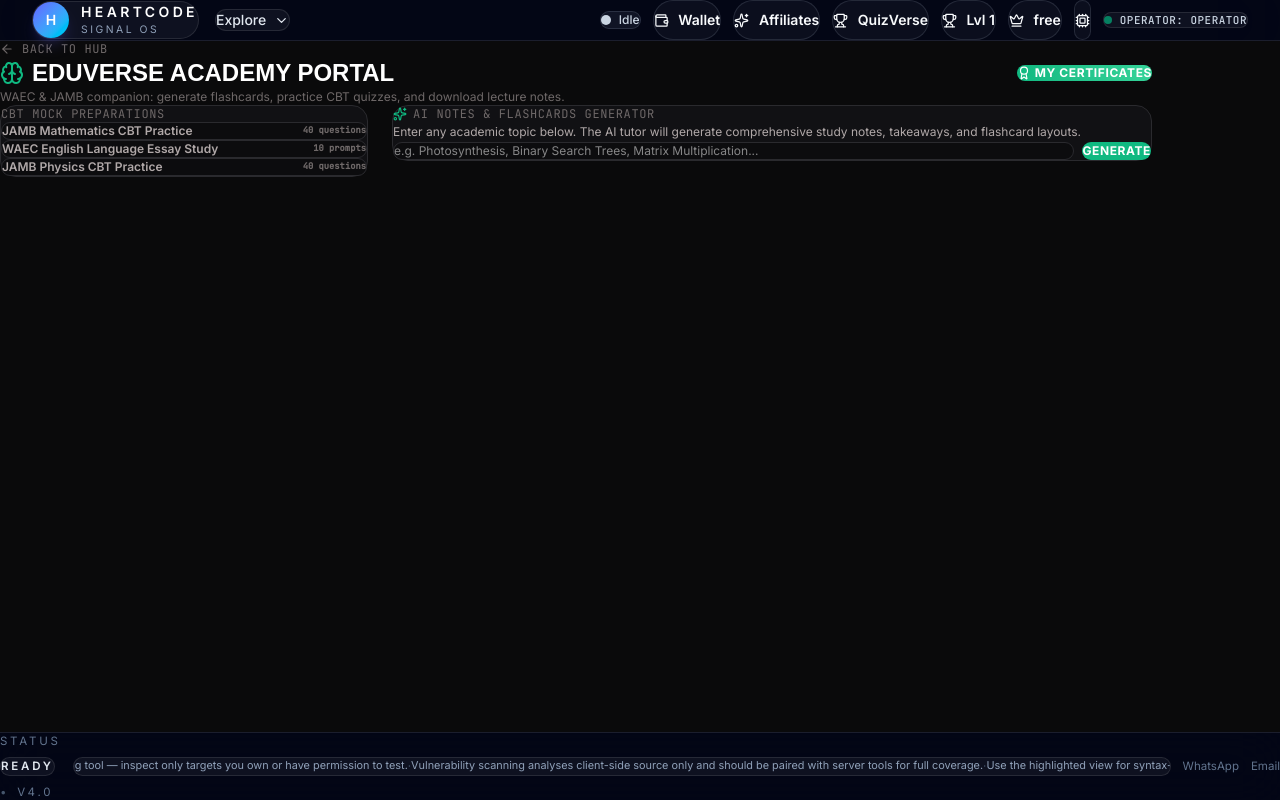
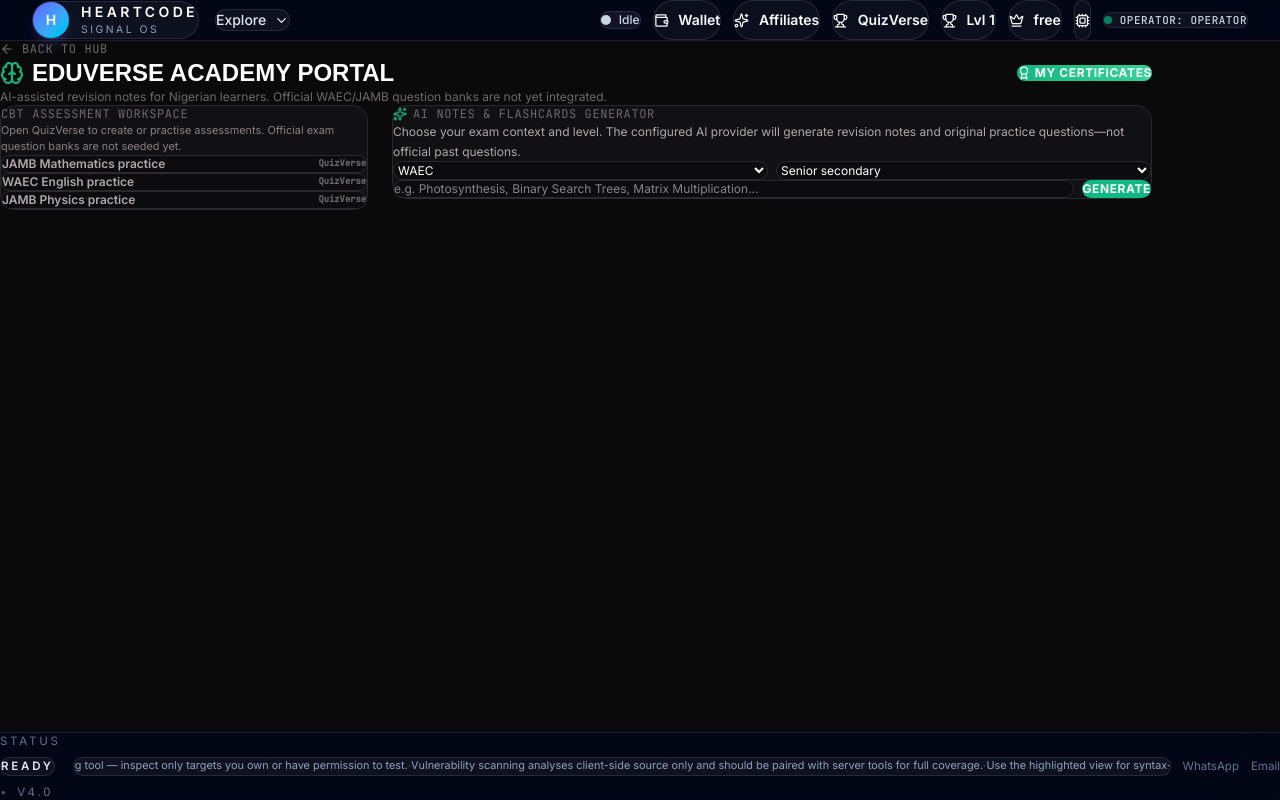
Before and after one commit to heartcode2010/HEARTCODE, a React (Vite) app in the folder frontend/: page /eduverse in a window 1280 px wide. Built offline with nearby package versions, Linux system fonts and the light colour scheme.

Commit message:
Add Nigerian exam context and connect EduVerse to QuizVerse assessments

```diff
--- a/frontend/src/pages/eduverse/EduVerseHome.tsx
+++ b/frontend/src/pages/eduverse/EduVerseHome.tsx
@@ -14,6 +14,8 @@ export const EduVerseHome: React.FC = () => {
   const [isLoading, setIsLoading] = useState(false);
   const [aiError, setAiError] = useState('');
   const [aiProvider, setAiProvider] = useState('');
+  const [examType, setExamType] = useState<'WAEC'|'JAMB'|'NECO'|'General'>('WAEC');
+  const [level, setLevel] = useState<'junior-secondary'|'senior-secondary'|'jamb'|'waec'|'beginner'|'intermediate'>('senior-secondary');
 
   const handleGenerateNotes = async (e: React.FormEvent) => {
     e.preventDefault();
@@ -24,8 +26,8 @@ export const EduVerseHome: React.FC = () => {
     try {
       const { data } = await api.post('/ai-tools/eduverse/notes', {
         topic: inputText,
-        level: 'senior-secondary',
-        examType: 'General',
+        level,
+        examType,
       });
       setOutputNotes(data.content || '');
       setAiProvider(data.provider || 'AI provider');
@@ -49,7 +51,7 @@ export const EduVerseHome: React.FC = () => {
               <h1 className="text-2xl font-extrabold flex items-center gap-2" style={{ fontFamily: "'Outfit', sans-serif" }}>
                 <Brain size={24} className="text-[#10b981]" /> EDUVERSE ACADEMY PORTAL
               </h1>
-              <p className="text-xs text-[#6e6868] mt-1">WAEC & JAMB companion: generate flashcards, practice CBT quizzes, and download lecture notes.</p>
+              <p className="text-xs text-[#6e6868] mt-1">AI-assisted revision notes for Nigerian learners. Official WAEC/JAMB question banks are not yet integrated.</p>
             </div>
             <button
               onClick={() => navigate('/learning-dashboard')}
@@ -61,19 +63,17 @@ export const EduVerseHome: React.FC = () => {
 
           <div className="grid grid-cols-1 md:grid-cols-3 gap-6">
             <div className="md:col-span-1 bg-[#111114] border border-[#2a2a2e] p-6 rounded-2xl h-fit space-y-4">
-              <h3 className="text-xs font-mono text-[#6e6868] uppercase tracking-wider">CBT Mock Preparations</h3>
+              <h3 className="text-xs font-mono text-[#6e6868] uppercase tracking-wider">CBT assessment workspace</h3>
+              <p className="text-[0.68rem] text-[#8a8080]">Open QuizVerse to create or practise assessments. Official exam question banks are not seeded yet.</p>
               <div className="space-y-2.5">
                 {[
-                  { name: 'JAMB Mathematics CBT Practice', count: '40 questions' },
-                  { name: 'WAEC English Language Essay Study', count: '10 prompts' },
-                  { name: 'JAMB Physics CBT Practice', count: '40 questions' },
+                  { name: 'JAMB Mathematics practice', count: 'QuizVerse' },
+                  { name: 'WAEC English practice', count: 'QuizVerse' },
+                  { name: 'JAMB Physics practice', count: 'QuizVerse' },
                 ].map((cbt, idx) => (
                   <button
                     key={idx}
-                    onClick={() => {
-                      alert(`Enrolling in mock exam: ${cbt.name}`);
-                      navigate('/learning-dashboard');
-                    }}
+                    onClick={() => navigate('/quizverse')}
                     className="w-full text-left p-3.5 bg-[#0c0c0e] hover:bg-[#1a1a20] border border-[#2a2a2e] rounded-xl text-xs font-semibold text-[#b0a8a8] hover:text-white transition-colors cursor-pointer flex justify-between items-center"
                   >
                     <span>{cbt.name}</span>
@@ -89,8 +89,12 @@ export const EduVerseHome: React.FC = () => {
                   <Sparkles size={14} className="text-[#10b981]" /> AI notes & flashcards generator
                 </h3>
                 <p className="text-xs text-[#b0a8a8] leading-relaxed">
-                  Enter any academic topic below. The AI tutor will generate comprehensive study notes, takeaways, and flashcard layouts.
+                  Choose your exam context and level. The configured AI provider will generate revision notes and original practice questions—not official past questions.
                 </p>
+                <div className="grid grid-cols-1 md:grid-cols-2 gap-2">
+                  <select value={examType} onChange={e=>setExamType(e.target.value as any)} className="bg-[#0c0c0e] border border-[#2a2a2e] text-xs p-3 rounded-xl text-white"><option value="WAEC">WAEC</option><option value="JAMB">JAMB</option><option value="NECO">NECO</option><option value="General">General study</option></select>
+                  <select value={level} onChange={e=>setLevel(e.target.value as any)} className="bg-[#0c0c0e] border border-[#2a2a2e] text-xs p-3 rounded-xl text-white"><option value="junior-secondary">Junior secondary</option><option value="senior-secondary">Senior secondary</option><option value="jamb">JAMB candidate</option><option value="waec">WAEC candidate</option><option value="beginner">Beginner</option><option value="intermediate">Intermediate</option></select>
+                </div>
                 <div className="flex gap-2">
                   <input
                     type="text"
```
